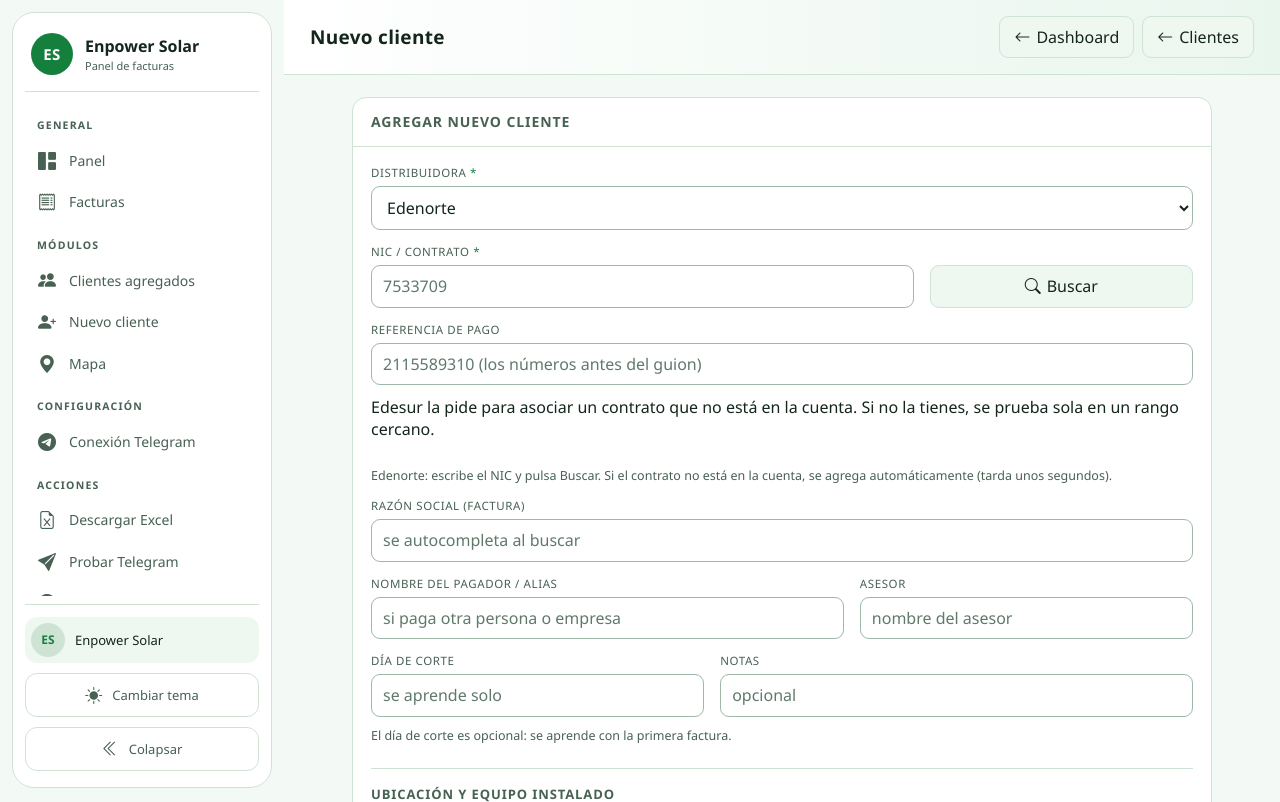
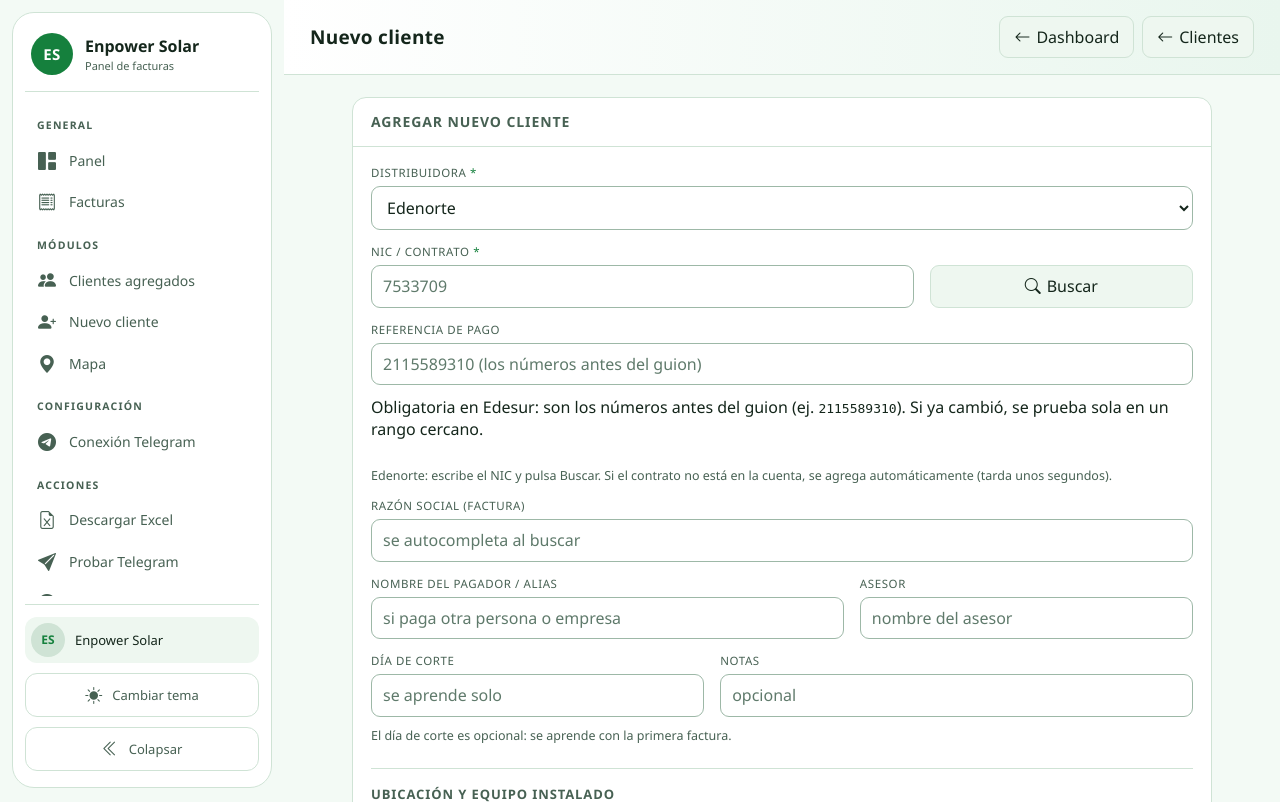
Before and after one commit to nazts/EnpowerSolarEdeFacturas, a Python web app: template app/templates/cliente_nuevo.html in a window 1280 px wide. Shown: the top 802 px of the page. Run offline with Jinja, Linux system fonts and the light colour scheme; the template is opened without the code that fills it, so the values that code supplies are empty.

Commit message:
fix: no importar contratos en masa y exigir la referencia de pago en Edesur

```diff
--- a/app/dashboard.py
+++ b/app/dashboard.py
@@ -461,7 +461,10 @@ def crear_cliente(nic: str = Form(...), razon_social: str = Form(default=""),
     if proveedor not in ("edenorte", "edesur"):
         raise HTTPException(400, "Distribuidora no válida")
 
-    # Edesur: el nombre lo da el portal, validando NIC + referencia de pago
+    # Edesur: la referencia de pago es obligatoria y el nombre lo da el portal
+    if proveedor == "edesur" and not referencia.strip():
+        raise HTTPException(400, "La referencia de pago es obligatoria para Edesur")
+
     aviso = ""
     if proveedor == "edesur" and referencia.strip():
         try:
--- a/app/templates/cliente_nuevo.html
+++ b/app/templates/cliente_nuevo.html
@@ -169,10 +169,10 @@
           </div>
 
           <div class="campo c12" id="campoRef" hidden>
-            <label for="referencia">Referencia de pago</label>
+            <label for="referencia">Referencia de pago <span class="req" id="reqRef" aria-hidden="true">*</span></label>
             <input id="referencia" name="referencia" inputmode="numeric" pattern="[0-9]+"
                    placeholder="2115589310 (los números antes del guion)">
-            <p class="nota" style="margin-top:6px">Edesur la pide para asociar un contrato que no está en la cuenta. Si no la tienes, se prueba sola en un rango cercano.</p>
+            <p class="nota" style="margin-top:6px">Obligatoria en Edesur: son los números antes del guion (ej. <code>2115589310</code>). Si ya cambió, se prueba sola en un rango cercano.</p>
           </div>
 
           <p class="nota" id="pista" aria-live="polite">Escribe el NIC y pulsa Buscar. Si el contrato no está en la cuenta, se agrega automáticamente (Edenorte tarda unos segundos).</p>
@@ -317,8 +317,12 @@ async function ubicarPorDireccion(pref){
 function cambiarProveedor(){
   const esEdesur = document.getElementById('proveedor').value === 'edesur';
   document.getElementById('campoRef').hidden = !esEdesur;
+  const ref = document.getElementById('referencia');
+  ref.required = esEdesur;                       // Edesur: obligatoria; Edenorte: no existe
+  document.getElementById('reqRef').hidden = !esEdesur;
+  if(!esEdesur) ref.value = '';
   document.getElementById('pista').textContent = esEdesur
-    ? 'Edesur: escribe el NIC y, si lo tienes, la referencia de pago (los números antes del guion). Si el contrato no está asociado se agrega al buscarlo.'
+    ? 'Edesur: la referencia de pago es obligatoria (los números antes del guion). Con el NIC y la referencia, Edesur devuelve el nombre del titular.'
     : 'Edenorte: escribe el NIC y pulsa Buscar. Si el contrato no está en la cuenta, se agrega automáticamente (tarda unos segundos).';
 }
 async function buscar(){
@@ -327,6 +331,8 @@ async function buscar(){
   const referencia = document.getElementById('referencia').value.trim();
   if(!nic) return aviso('Escribe el NIC primero', 'warn');
   if(!/^[0-9]+$/.test(nic)) return aviso('El NIC debe ser numérico', 'warn');
+  if(proveedor === 'edesur' && !referencia) return aviso('La referencia de pago es obligatoria para Edesur (los números antes del guion).', 'warn');
+  if(referencia && !/^[0-9]+$/.test(referencia)) return aviso('La referencia de pago debe ser numérica', 'warn');
   aviso(proveedor === 'edesur'
     ? 'Consultando Edesur…'
     : 'Consultando la Oficina Virtual… si el NIC no está asociado, Edenorte lo agrega y eso tarda unos segundos.', 'info');
```
Also changed, not shown: app/runner.py (+7 -4 lines).
